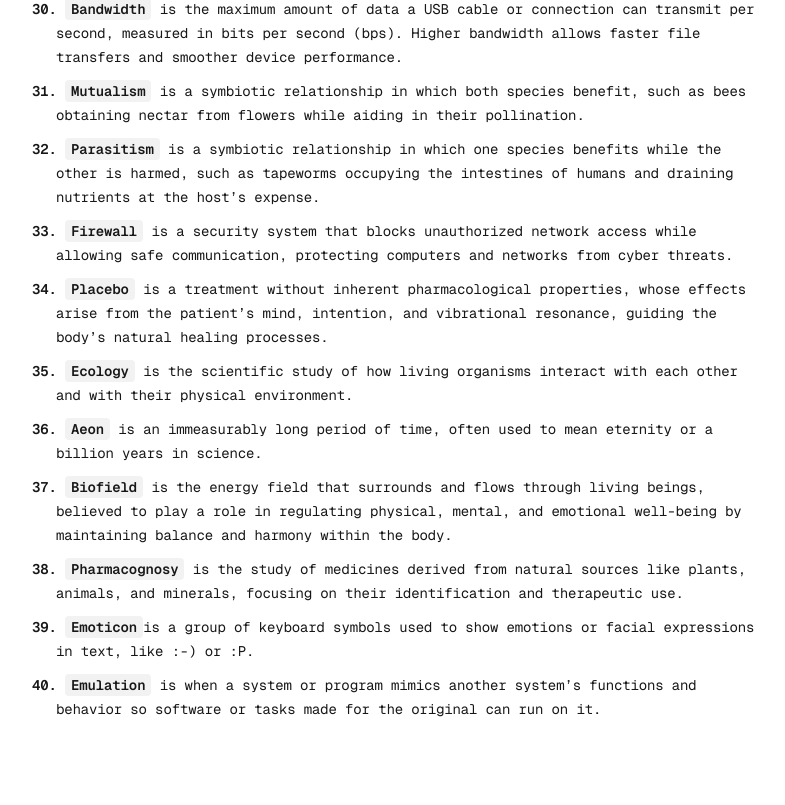
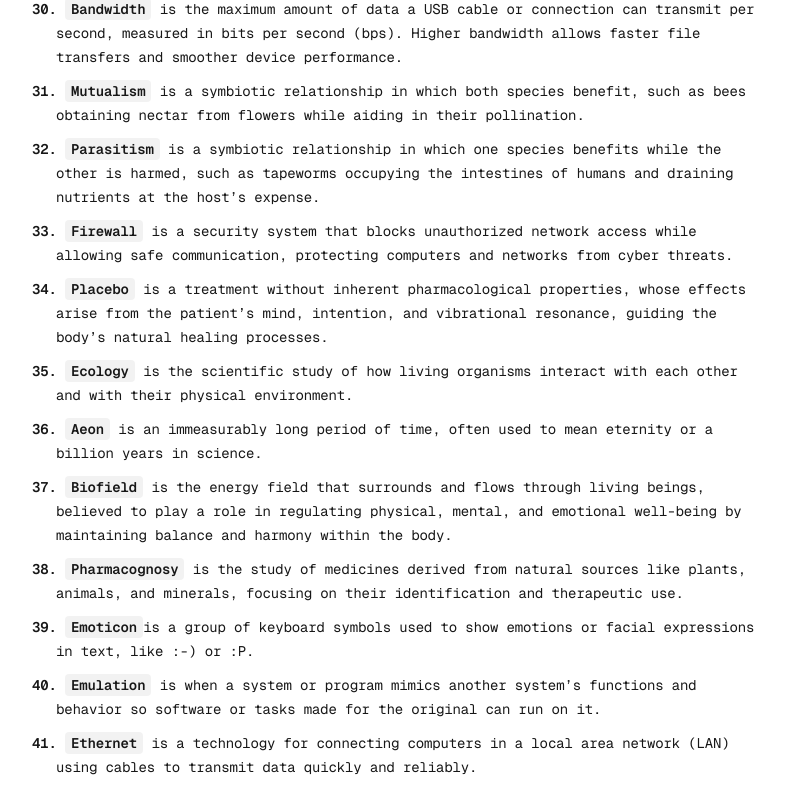
Before and after one commit to BrahimBoussada/mind-log, a Next.js app: page / in a window 1280 px wide. Shown: the part 1961-2766 px from the top of the page, without its empty margins (240-1025 px from the left). Before the commit the page ends 2708 px from the top, so only its background shows below. Built offline with nearby package versions, Linux system fonts and the light colour scheme.

Commit message:
log: 02-09-2025

```diff
--- a/src/app/page.tsx
+++ b/src/app/page.tsx
@@ -261,6 +261,13 @@ export default function Home() {
           system’s functions and behavior so software or tasks made for the
           original can run on it.
         </Note>
+
+        <Note>
+          <N>41. </N>
+          <Key>Ethernet</Key> is a technology for connecting computers in a
+          local area network (LAN) using cables to transmit data quickly and
+          reliably.
+        </Note>
       </NoteWrapper>
     </Container>
   );
```
